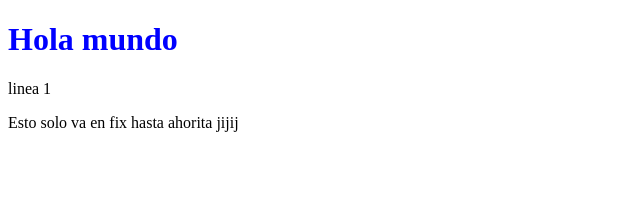
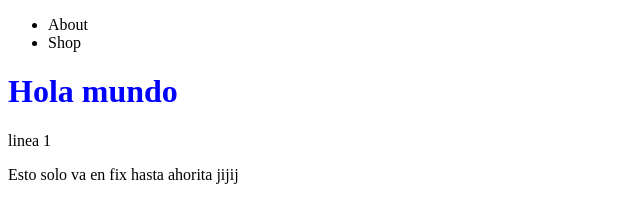
Before and after one commit to marco-jaram/practicasGit, a plain HTML site: page index.html in a window 1280 px wide. Shown: the whole page, without its empty margins (0-640 px from the left). Drawn offline with Linux system fonts and the light colour scheme.

Commit message:
navegacion y menu

```diff
--- a/index.html
+++ b/index.html
@@ -1,5 +1,6 @@
 <!DOCTYPE html>
 <html lang="en">
+
 <head>
     <meta charset="UTF-8">
     <meta http-equiv="X-UA-Compatible" content="IE=edge">
@@ -7,11 +8,19 @@
     <link rel="stylesheet" href="style.css">
     <title>Document</title>
 </head>
+
 <body>
+    <nav>
+        <ul>
+            <li>About</li>
+            <li>Shop</li>
 
+        </ul>
+    </nav>
     <h1>Hola mundo</h1>
-<p>linea 1</p>
-<p>Esto solo va en fix hasta ahorita jijij</p>
+    <p>linea 1</p>
+    <p>Esto solo va en fix hasta ahorita jijij</p>
 
 </body>
+
 </html>
```
